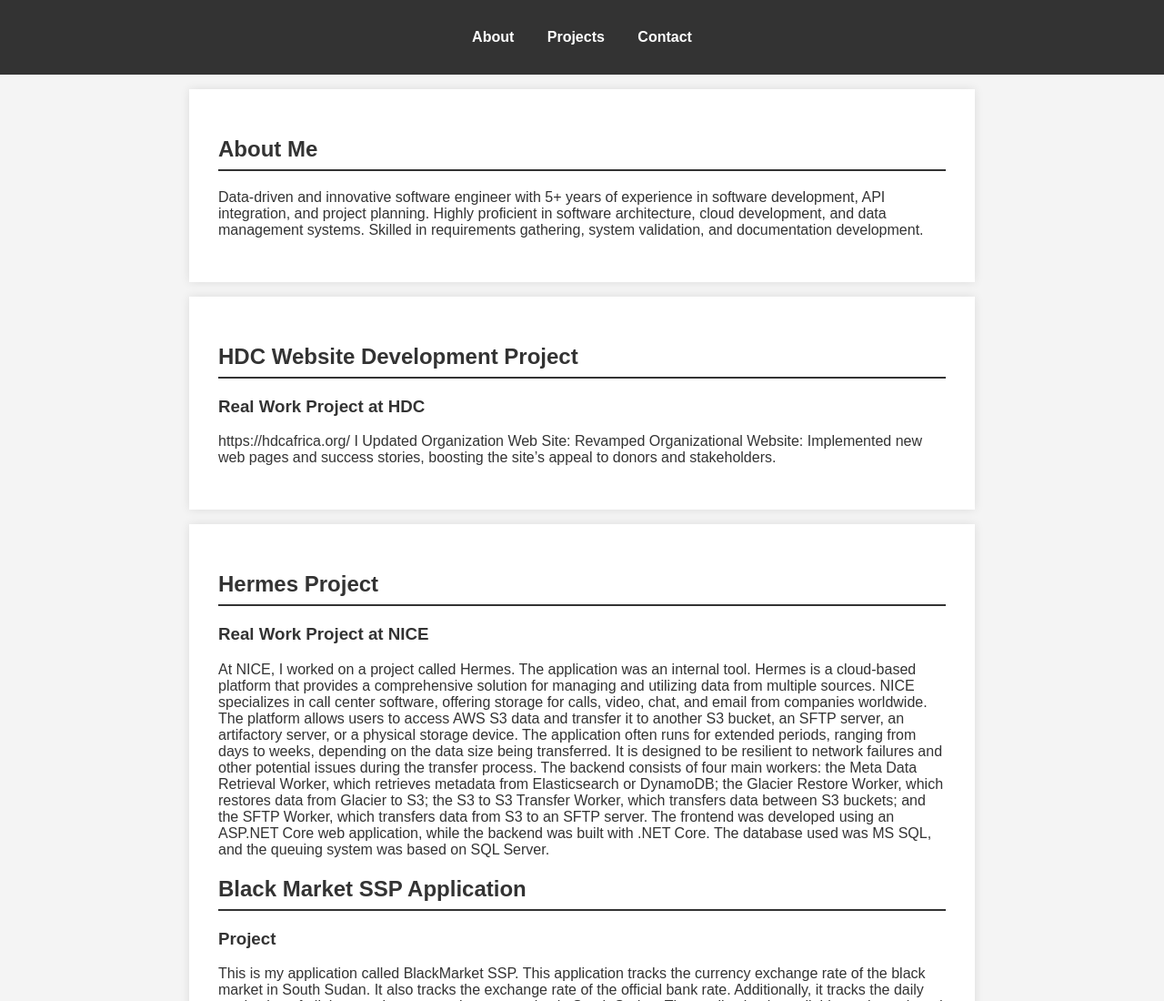
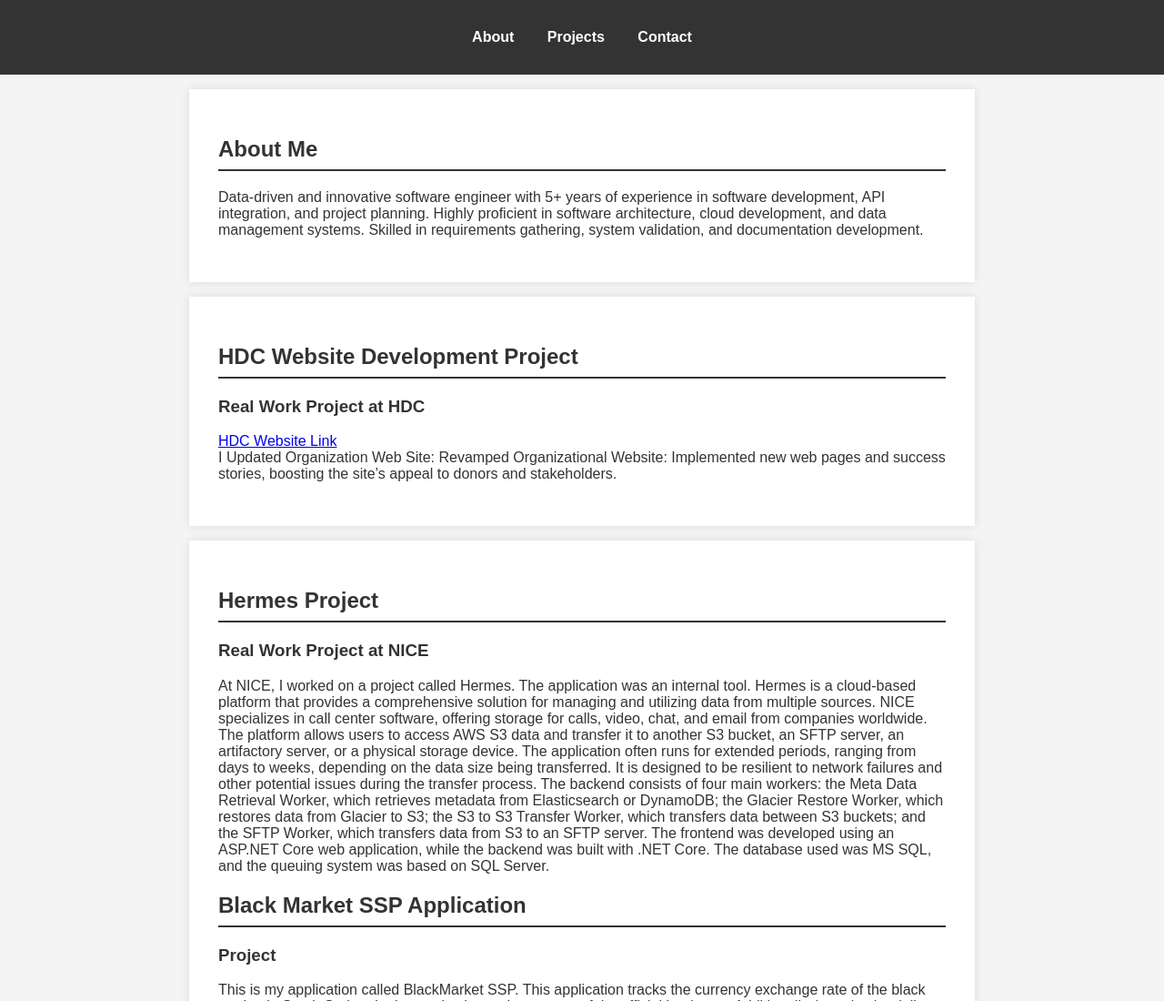
Before and after one commit to bkzarok/porforliowebsite, a plain HTML site: page index.html in a window 1280 px wide. Shown: the top 1100 px of the page at 91% size. Drawn offline with Linux system fonts and the light colour scheme.

Commit message:
Add the HDC  Project

```diff
--- a/index.html
+++ b/index.html
@@ -33,7 +33,7 @@
       <div class="project-description">
         <h3>Real Work Project at HDC </h3>
         <p>
-          https://hdcafrica.org/
+          <a href="https://hdcafrica.org/">HDC Website Link</a> </br>
           I Updated Organization Web Site: Revamped Organizational Website: Implemented new web pages and success stories, boosting the site’s appeal to donors and stakeholders.        </p>
       </div>
     </section>
```
